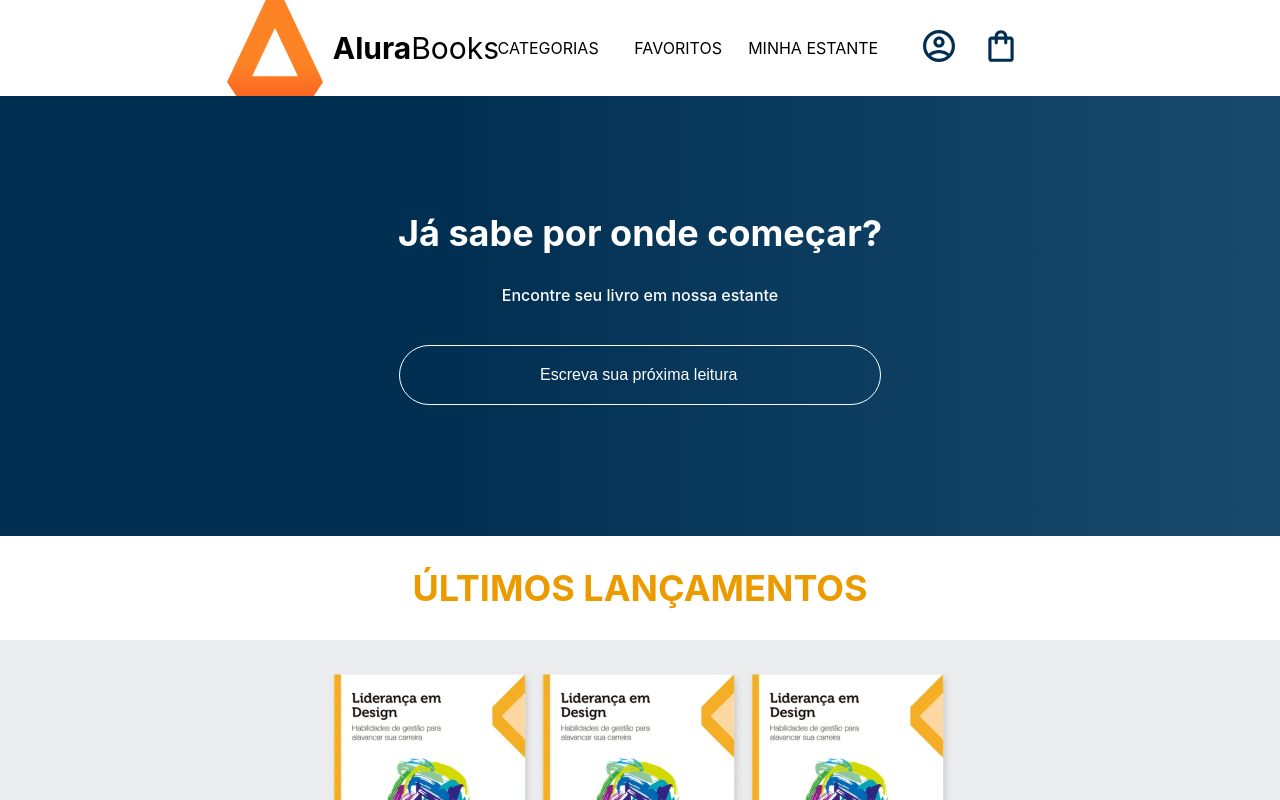
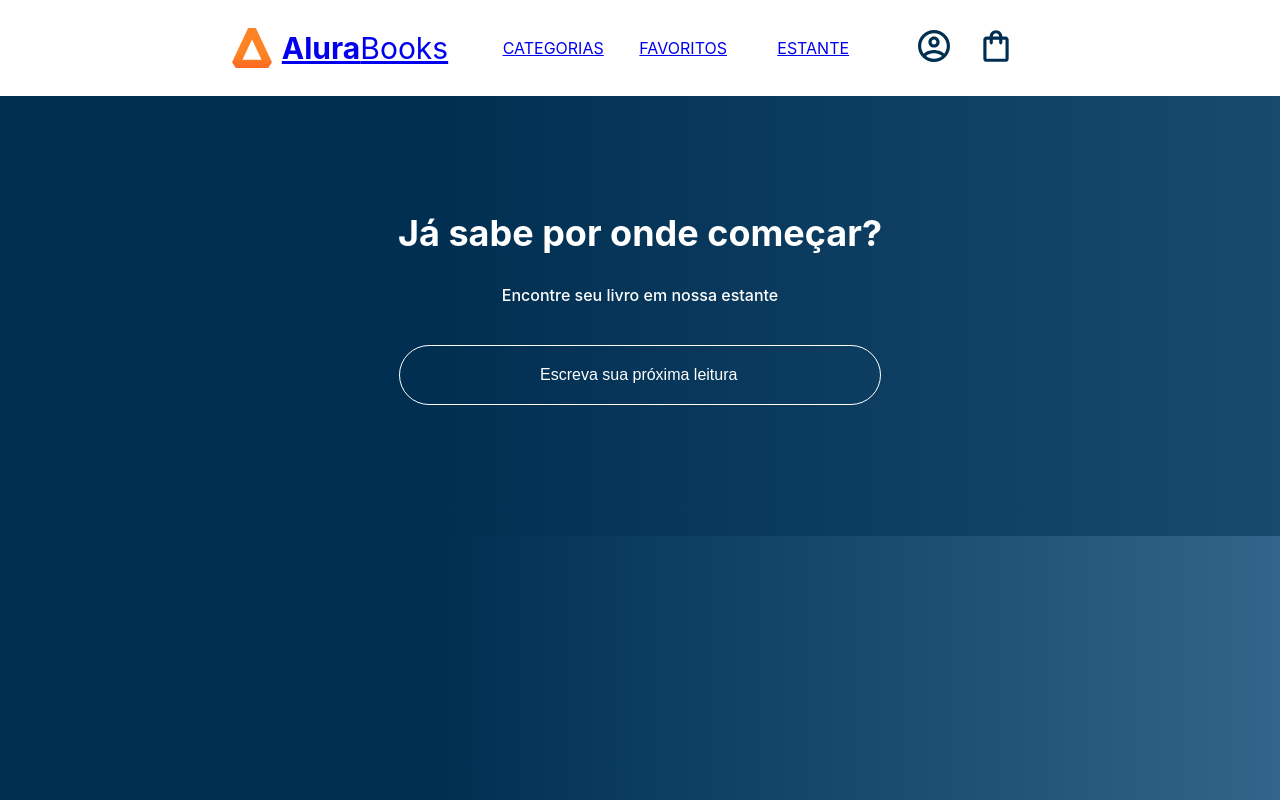
Before and after one commit to cbbathaglini/projeto-react-alura, a React (Create React App) app: page /favoritos in a window 1280 px wide. Shown: the top 800 px of the page. Built offline with nearby package versions, Linux system fonts and the light colour scheme.

Commit message:
aplicando as rotas

```diff
--- a/package.json
+++ b/package.json
@@ -8,6 +8,7 @@
     "@testing-library/user-event": "^13.5.0",
     "react": "^18.2.0",
     "react-dom": "^18.2.0",
+    "react-router-dom": "^6.11.2",
     "react-scripts": "5.0.1",
     "styled-components": "^5.3.10",
     "web-vitals": "^2.1.4"
--- a/src/componentes/Header/index.js
+++ b/src/componentes/Header/index.js
@@ -1,3 +1,4 @@
+import { Link } from 'react-router-dom';
 import Logo from '../Logo';
 import OpcoesHeader from '../OpcoesHeader';
 import OpcoesIconesHeader from '../OpcoesIconesHeader';
@@ -7,7 +8,9 @@ import styled from 'styled-components'
 function Header() {
   return (
       <HeaderContainer>
-        <Logo />
+        <Link to="/">
+          <Logo />
+        </Link>
         <OpcoesHeader/>
         <OpcoesIconesHeader />
      </HeaderContainer>
--- a/src/componentes/OpcoesHeader/index.js
+++ b/src/componentes/OpcoesHeader/index.js
@@ -1,12 +1,16 @@
 import styled from 'styled-components'
+import {Link} from 'react-router-dom'
 
-const textoOpcoes = ["CATEGORIAS", "FAVORITOS", "MINHA ESTANTE"]
+const textoOpcoes = ["CATEGORIAS", "FAVORITOS", "ESTANTE"]
 
 
 function OpcoesHeader() {
   return (
     <ListaOpcoesContainer>
-      {textoOpcoes.map( (opcao) => <OpcaoContainer><p>{opcao}</p></OpcaoContainer>)}
+      {textoOpcoes.map( (opcao) =>
+          <Link to={`/${opcao.toLowerCase()}`}>
+            <OpcaoContainer><p>{opcao}</p></OpcaoContainer>
+          </Link>)}
     </ListaOpcoesContainer>
   );
 }
--- a/src/index.js
+++ b/src/index.js
@@ -1,9 +1,11 @@
 import React from 'react';
 import ReactDOM from 'react-dom/client';
-import App from './App';
+import Home from './routes/Home';
 import reportWebVitals from './reportWebVitals';
 import { createGlobalStyle } from 'styled-components'
-
+import { BrowserRouter, Routes, Route } from 'react-router-dom'
+import Header from './componentes/Header';
+import Favoritos from './routes/Favoritos';
 
 const GlobalStyle = createGlobalStyle`
   body {
@@ -31,8 +33,13 @@ const root = ReactDOM.createRoot(document.getElementById('root'));
 root.render(
   <React.StrictMode>
     <GlobalStyle />
-    <App />
-
+    <BrowserRouter>
+      <Header />
+      <Routes>
+        <Route path="/favoritos" element={<Favoritos></Favoritos>} />
+        <Route path="/" element={<Home />} />
+      </Routes>
+    </BrowserRouter>
   </React.StrictMode>
 );
 
--- /dev/null
+++ b/src/routes/Favoritos.js
@@ -0,0 +1,21 @@
+import Pesquisa from '../componentes/Pesquisa';
+import styled from 'styled-components'
+import UltimosLancamentos from '../componentes/UltimosLancamentos';
+
+function Favoritos() {
+  return (
+    <AppContainer>
+      <Pesquisa />
+    </AppContainer>
+  );
+}
+
+export default Favoritos;
+
+
+const AppContainer = styled.div`
+  width: 100vw;
+  height: 100vh;
+  background-image: linear-gradient(90deg, #002F52 35%, #326589);
+
+`
--- a/src/App.js
+++ b/src/routes/Home.js
@@ -1,19 +1,17 @@
-import Header from './componentes/Header';
-import Pesquisa from './componentes/Pesquisa';
+import Pesquisa from '../componentes/Pesquisa';
 import styled from 'styled-components'
-import UltimosLancamentos from './componentes/UltimosLancamentos';
+import UltimosLancamentos from '../componentes/UltimosLancamentos';
 
-function App() {
+function Home() {
   return (
     <AppContainer>
-      <Header />
       <Pesquisa />
       <UltimosLancamentos />
     </AppContainer>
   );
 }
 
-export default App;
+export default Home;
 
 
 const AppContainer = styled.div`
```
Also changed, not shown: 1 other file (tests, documents, lock files or other folders).
